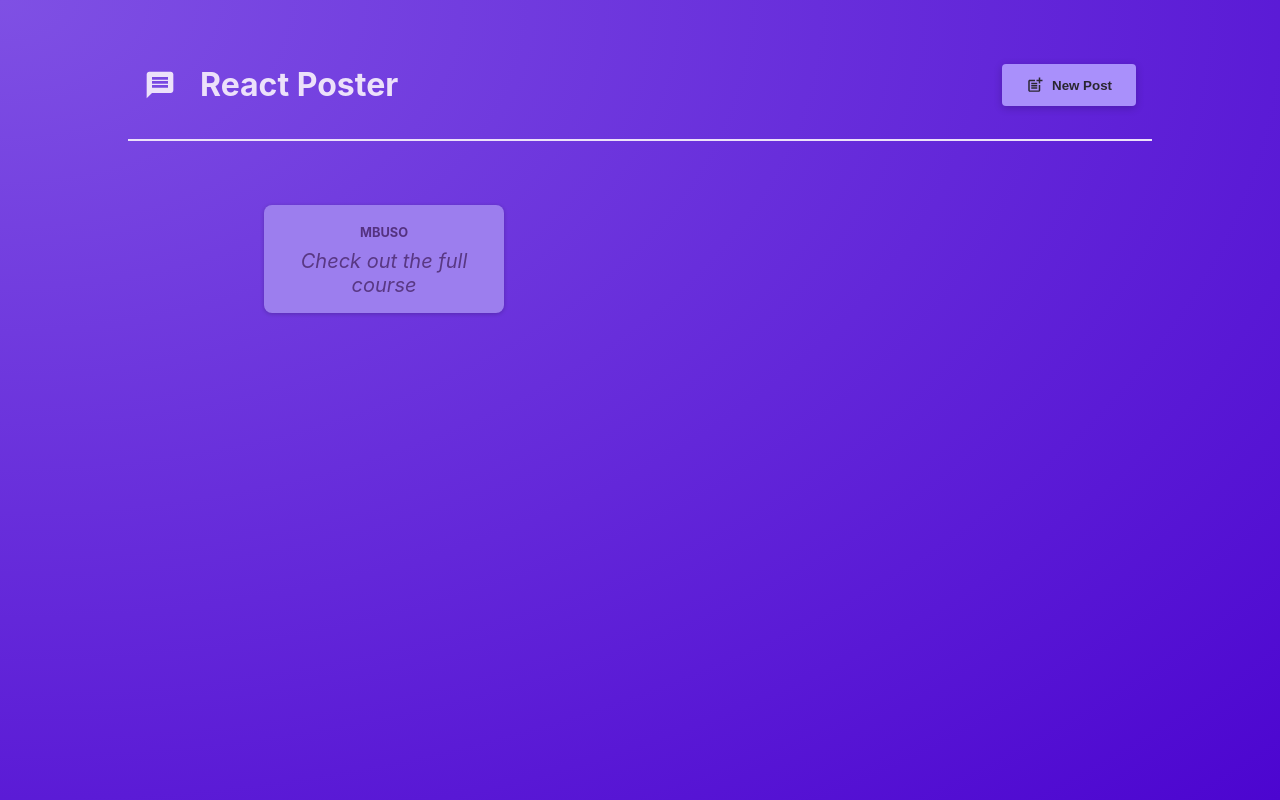
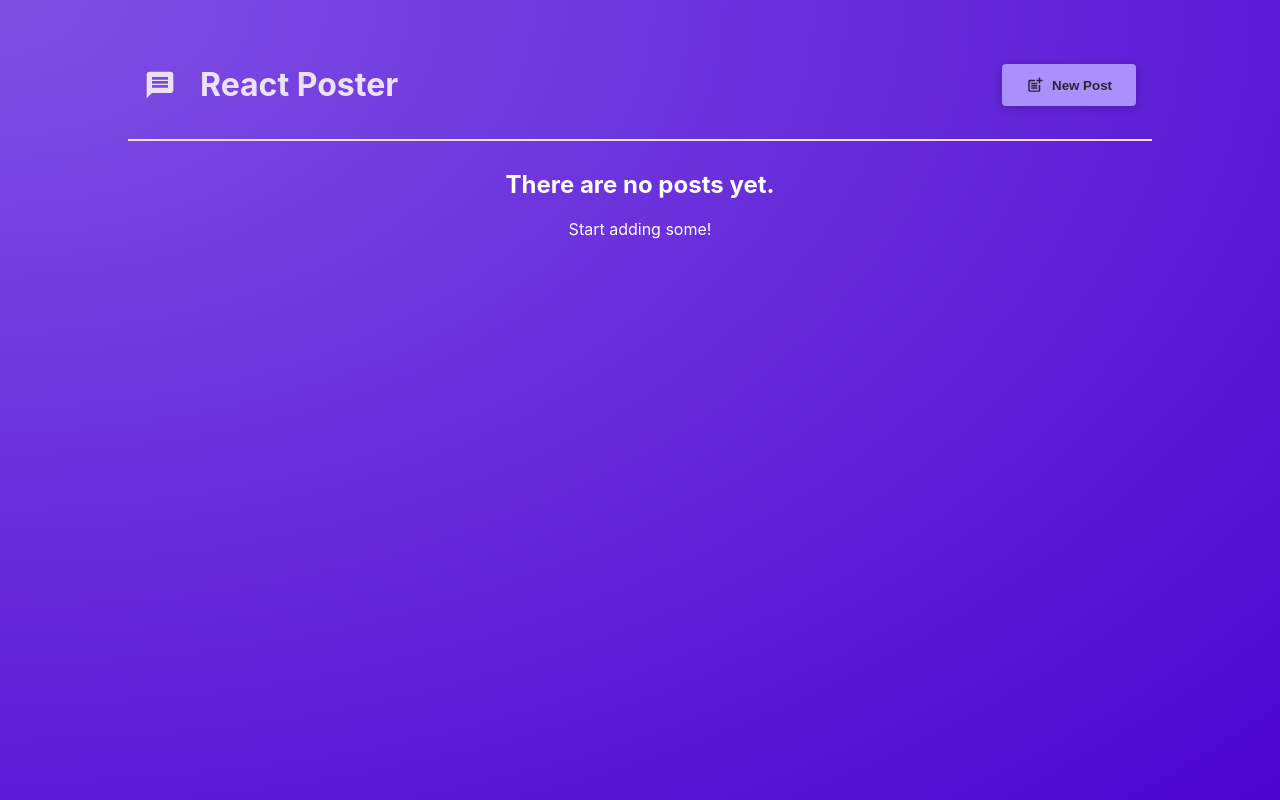
Before and after one commit to mbali-18/react-crash-course, a React (Vite) app: page / in a window 1280 px wide. Built offline with nearby package versions, Linux system fonts and the light colour scheme; the HTML template or start-up script is replaced by a standard one.

Commit message:
Outputting list data

```diff
--- a/src/components/NewPost.jsx
+++ b/src/components/NewPost.jsx
@@ -2,7 +2,7 @@
 
 import classes from "./NewPost.module.css";
 
-function NewPost({ onCancel }) {
+function NewPost({ onCancel, onAddPost }) {
   const [enteredBody, setEnteredBody] = useState("");
   const [enteredAuthor, setEnteredAuthor] = useState("");
 
@@ -20,7 +20,7 @@
       body: enteredBody,
       author: enteredAuthor,
     };
-    console.log(postData);
+    onAddPost(postData);
     onCancel();
   }
 
--- a/src/components/PostsList.jsx
+++ b/src/components/PostsList.jsx
@@ -4,18 +4,35 @@
 import NewPost from "./NewPost";
 import Modal from "./Modal";
 import classes from "./PostsList.module.css";
+import { DiVim } from "react-icons/di";
 
 function PostList({ isPosting, onStopPosting }) {
+  const [posts, setPosts] = useState([]);
+
+  function addPostHandler(postData) {
+    setPosts((existingPosts) => [postData, ...existingPosts]);
+  }
+
   return (
     <>
       {isPosting && (
         <Modal onClose={onStopPosting}>
-          <NewPost onCancel={onStopPosting} />
+          <NewPost onCancel={onStopPosting} onAddPost={addPostHandler} />
         </Modal>
       )}
-      <ul className={classes.posts}>
-        <Post author="Mbuso" body="Check out the full course" />
-      </ul>
+      {posts.length > 0 && (
+        <ul className={classes.posts}>
+          {posts.map((post) => (
+            <Post key={post.body} author={post.author} body={post.body} />
+          ))}
+        </ul>
+      )}
+      {posts.length === 0 && (
+        <div style={{ textAlign: "center", color: "white" }}>
+          <h2>There are no posts yet.</h2>
+          <p>Start adding some!</p>
+        </div>
+      )}
     </>
   );
 }
```
